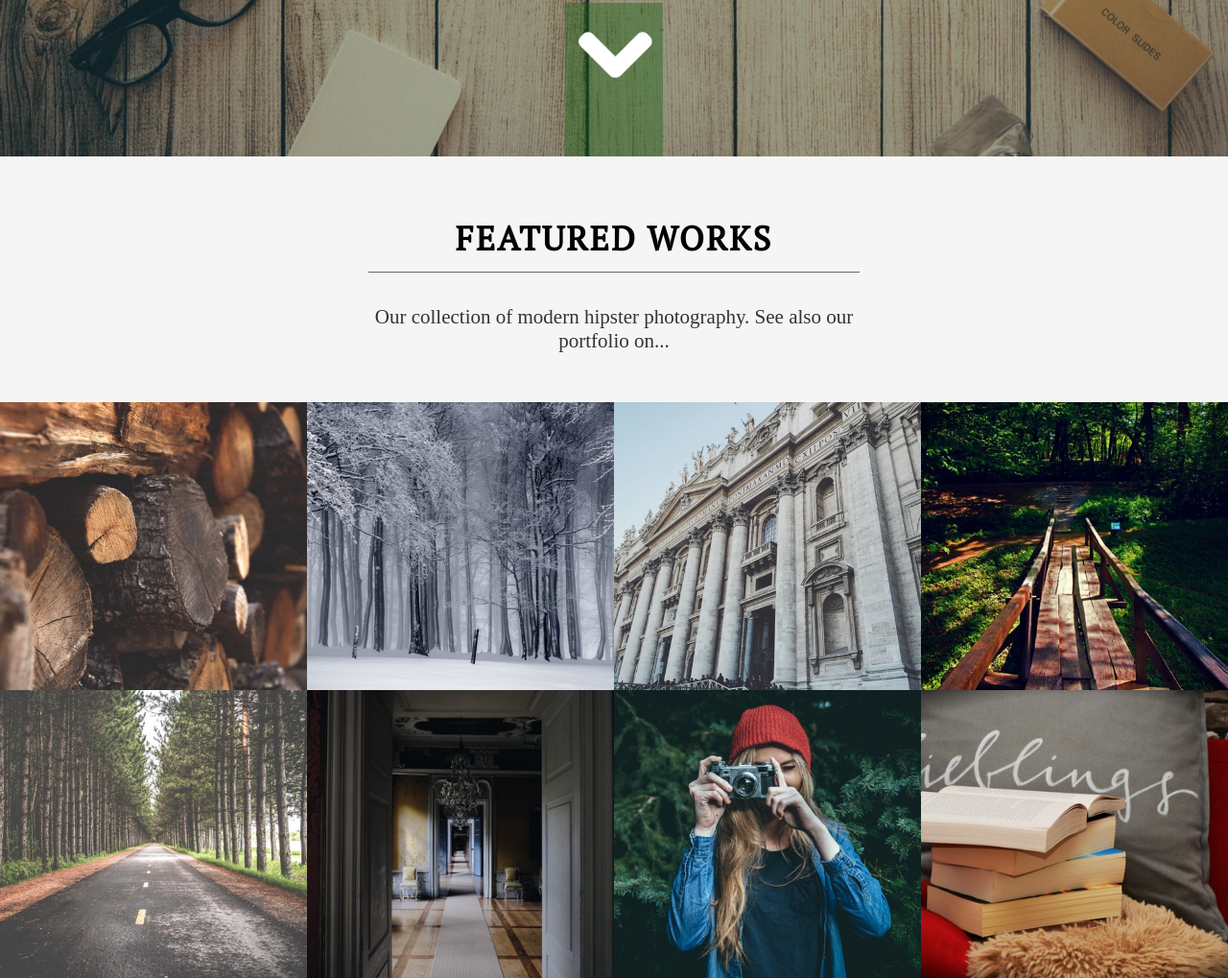
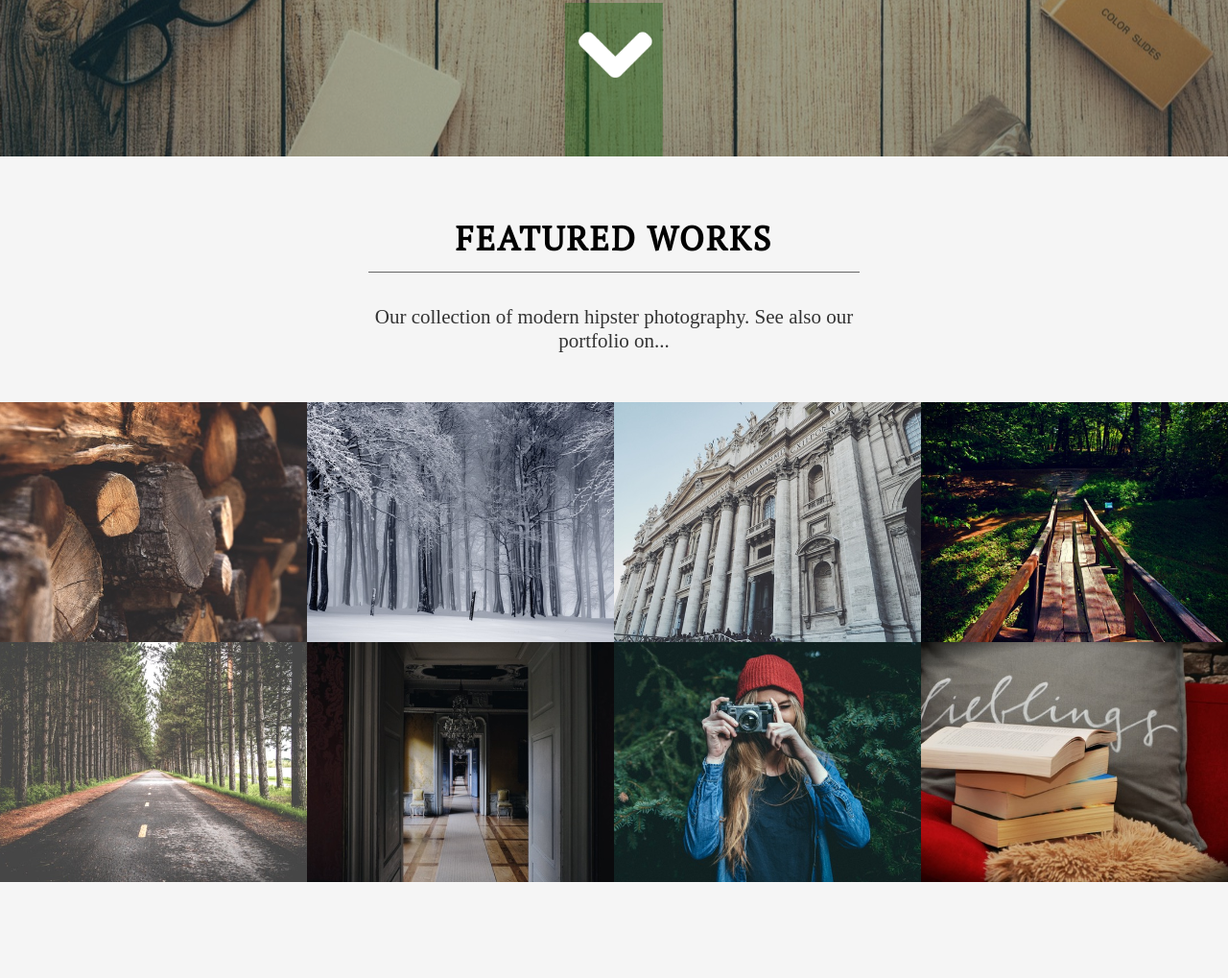
Before and after one commit to damiankoper/hipster, a plain HTML site: page index.html in a window 1280 px wide. Shown: the part 637-1656 px from the top of the page at 96% size. After the commit the page ends 1556 px from the top, so only its background shows below. Drawn offline with Linux system fonts and the light colour scheme.

Commit message:
poradzilam sobie, dzieki :*

```diff
--- a/style.css
+++ b/style.css
@@ -140,10 +140,12 @@
         .imageblock .imgb {
             float: left;
             width: 25%;
-            height: 300px;
+            height: 250px;
             background-repeat: no-repeat;
             background-position: center;
             background-size: cover;
+            background-color: rgba(255, 255, 255, 0.4);
+            background-blend-mode: multiply;
         }
 
         #one {
```
